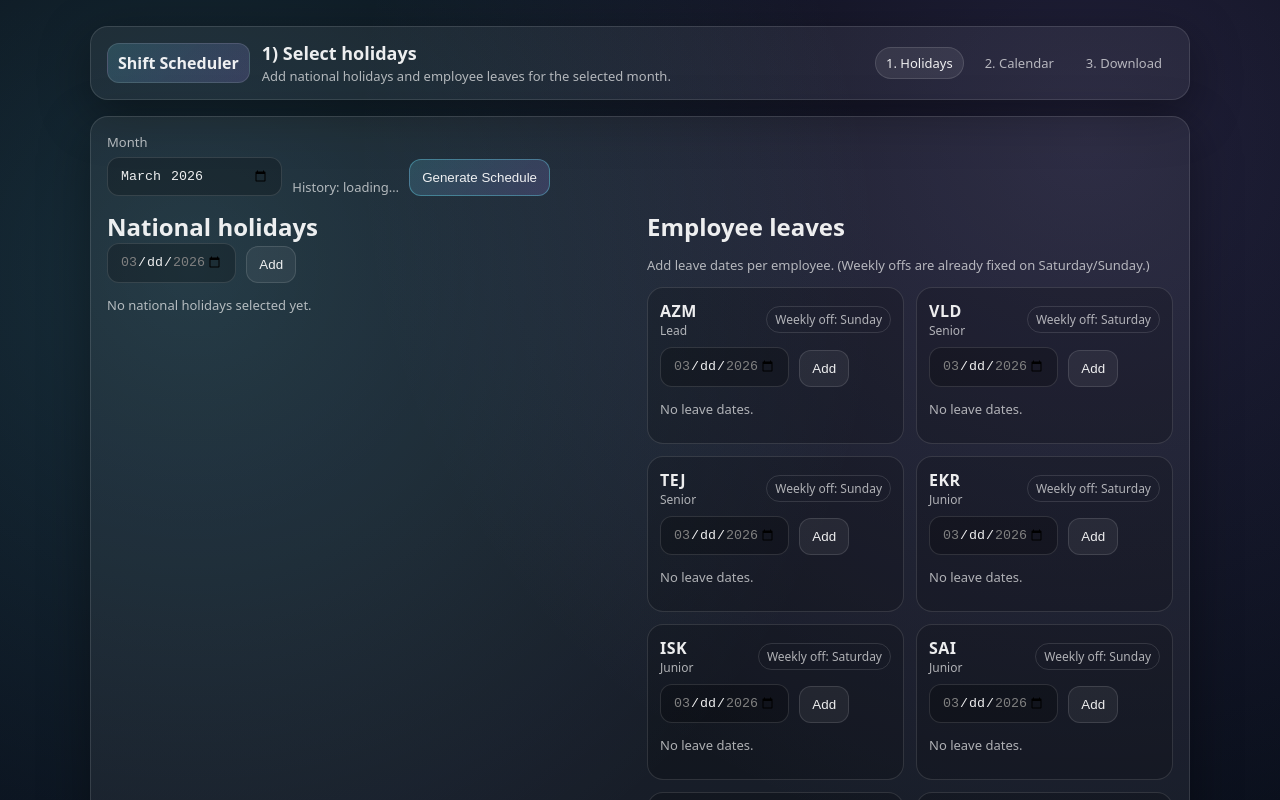
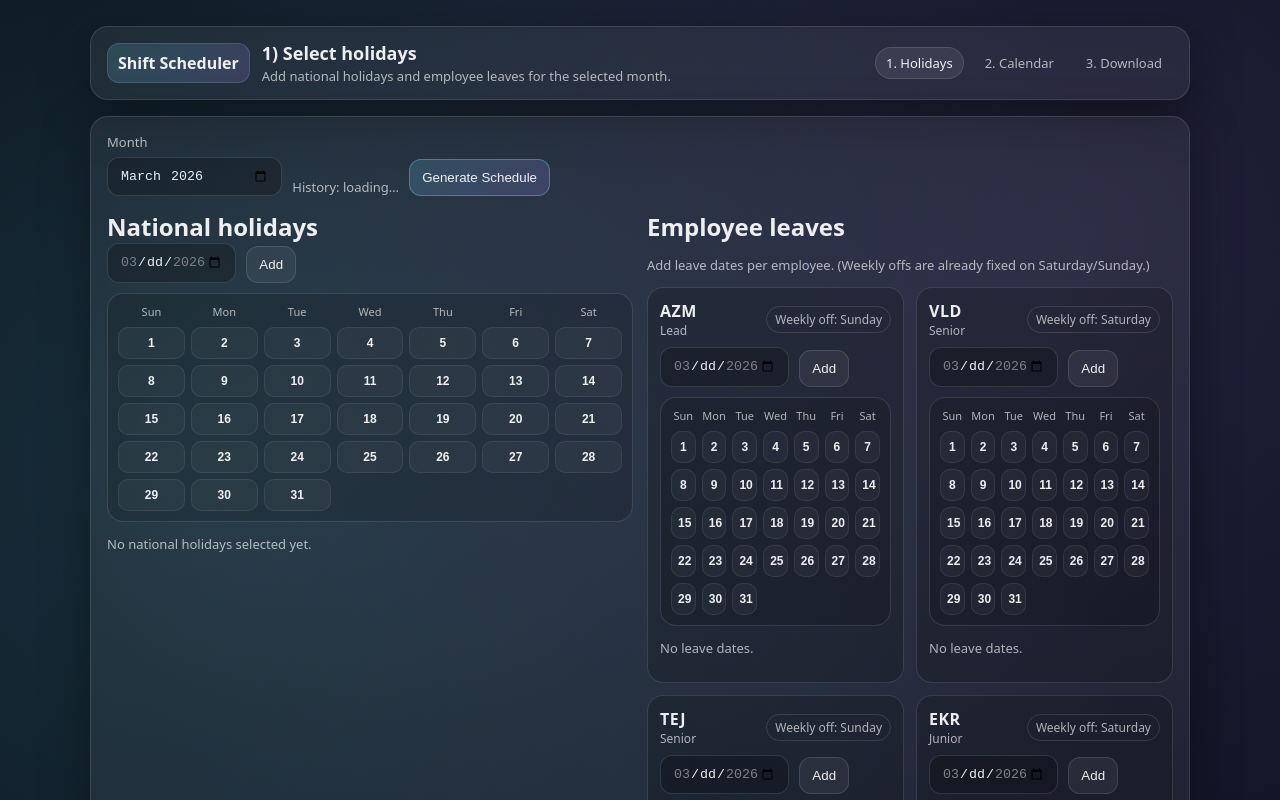
Before and after one commit to vivekssharma13/ShiftScheduler, a React (Vite) app: page /holidays in a window 1280 px wide. Shown: the top 800 px of the page. Built offline with nearby package versions, Linux system fonts and the light colour scheme.

Commit message:
Add multi-select calendars for holidays and leaves

```diff
--- a/src/pages/HolidaysPage.jsx
+++ b/src/pages/HolidaysPage.jsx
@@ -3,6 +3,7 @@ import { useNavigate } from "react-router-dom";
 import Layout from "../components/Layout.jsx";
 import { EMPLOYEES } from "../constants/employees.js";
 import { useSchedule } from "../state/scheduleStore.js";
+import { eachDayOfMonth, toISODate } from "../utils/date.js";
 import { deleteHistoryMonth, saveHistoryCsv } from "../utils/historyDb.js";
 
 function formatMonthInput({ year, monthIndex }) {
@@ -26,6 +27,55 @@ function monthBounds({ year, monthIndex }) {
   const endIso = isoForYmd(year, monthIndex + 1, lastDay);
   const monthKey = `${year}-${String(monthIndex + 1).padStart(2, "0")}`;
   return { startIso, endIso, monthKey };
+}
+
+function dayName(isoDate) {
+  return new Date(isoDate).toLocaleDateString(undefined, { weekday: "short" });
+}
+
+function MonthGrid({ month, selectedSet, onToggle, ariaLabel }) {
+  const gridDays = useMemo(() => {
+    const monthDays = eachDayOfMonth(month.year, month.monthIndex);
+    const firstDow = new Date(month.year, month.monthIndex, 1).getDay(); // 0=Sun
+    const days = [];
+    for (let i = 0; i < firstDow; i += 1) days.push(null);
+    for (const d of monthDays) days.push(toISODate(d));
+    while (days.length % 7 !== 0) days.push(null);
+    return days;
+  }, [month.year, month.monthIndex]);
+
+  return (
+    <div className="miniCal" role="grid" aria-label={ariaLabel}>
+      <div className="miniCalHeader" role="row">
+        {["Sun", "Mon", "Tue", "Wed", "Thu", "Fri", "Sat"].map((d) => (
+          <div key={d} className="miniCalDow" role="columnheader">
+            {d}
+          </div>
+        ))}
+      </div>
+
+      <div className="miniCalGrid">
+        {gridDays.map((iso, idx) => {
+          if (!iso) return <div key={`blank-${idx}`} className="miniDay blank" role="gridcell" />;
+          const dayNum = Number(iso.slice(8));
+          const selected = selectedSet?.has(iso);
+          const cls = ["miniDay", selected ? "selected" : null].filter(Boolean).join(" ");
+          return (
+            <button
+              key={iso}
+              type="button"
+              className={cls}
+              onClick={() => onToggle(iso)}
+              title={`${iso} (${dayName(iso)})`}
+              aria-pressed={selected}
+            >
+              {dayNum}
+            </button>
+          );
+        })}
+      </div>
+    </div>
+  );
 }
 
 export default function HolidaysPage() {
@@ -133,6 +183,16 @@ export default function HolidaysPage() {
               </button>
             </div>
 
+            <MonthGrid
+              month={month}
+              selectedSet={nationalHolidays}
+              ariaLabel="National holidays calendar"
+              onToggle={(iso) => {
+                if (nationalHolidays.has(iso)) removeNationalHoliday(iso);
+                else addNationalHoliday(iso);
+              }}
+            />
+
             {holidaysSorted.length === 0 ? (
               <p className="muted">No national holidays selected yet.</p>
             ) : (
@@ -193,6 +253,16 @@ export default function HolidaysPage() {
                         Add
                       </button>
                     </div>
+
+                    <MonthGrid
+                      month={month}
+                      selectedSet={leaves}
+                      ariaLabel={`${e.id} leave calendar`}
+                      onToggle={(iso) => {
+                        if (leaves.has(iso)) removeEmployeeLeave(e.id, iso);
+                        else addEmployeeLeave(e.id, iso);
+                      }}
+                    />
 
                     {sorted.length === 0 ? (
                       <p className="muted">No leave dates.</p>
--- a/src/styles/app.css
+++ b/src/styles/app.css
@@ -414,6 +414,59 @@ h1 {
   font-size: 13px;
 }
 
+.miniCal {
+  margin-top: 10px;
+  border: 1px solid var(--line);
+  border-radius: 16px;
+  padding: 10px;
+  background: rgba(0, 0, 0, 0.14);
+}
+
+.miniCalHeader {
+  display: grid;
+  grid-template-columns: repeat(7, minmax(0, 1fr));
+  gap: 6px;
+  margin-bottom: 8px;
+}
+
+.miniCalDow {
+  text-align: center;
+  font-size: 11px;
+  color: var(--muted);
+}
+
+.miniCalGrid {
+  display: grid;
+  grid-template-columns: repeat(7, minmax(0, 1fr));
+  gap: 6px;
+}
+
+.miniDay {
+  height: 32px;
+  border-radius: 10px;
+  border: 1px solid rgba(255, 255, 255, 0.08);
+  background: rgba(255, 255, 255, 0.04);
+  color: var(--text);
+  cursor: pointer;
+  font-size: 12px;
+  font-weight: 650;
+}
+
+.miniDay:hover {
+  border-color: rgba(110, 231, 255, 0.28);
+}
+
+.miniDay.selected {
+  border-color: rgba(110, 231, 255, 0.35);
+  background: rgba(110, 231, 255, 0.12);
+}
+
+.miniDay.blank {
+  border-color: transparent;
+  background: transparent;
+  cursor: default;
+}
+
 .modalOverlay {
   position: fixed;
   inset: 0;
```
